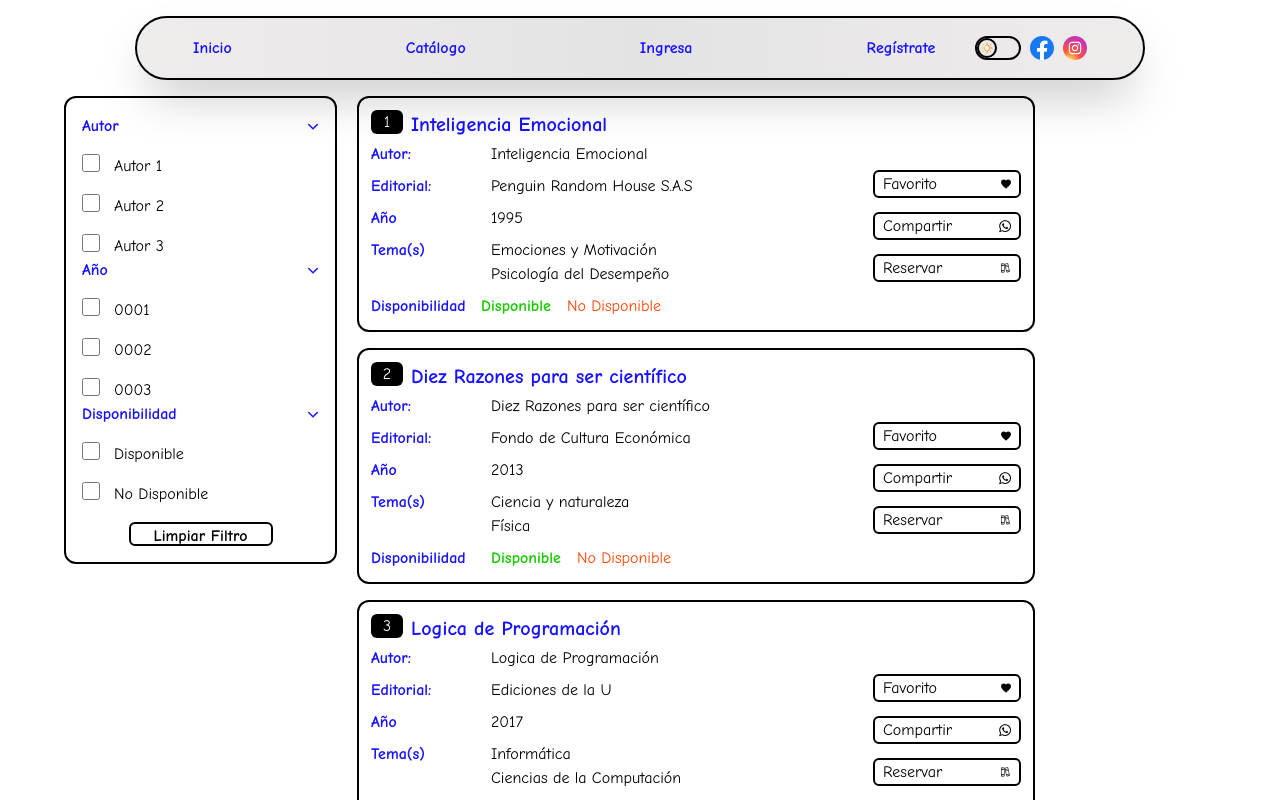
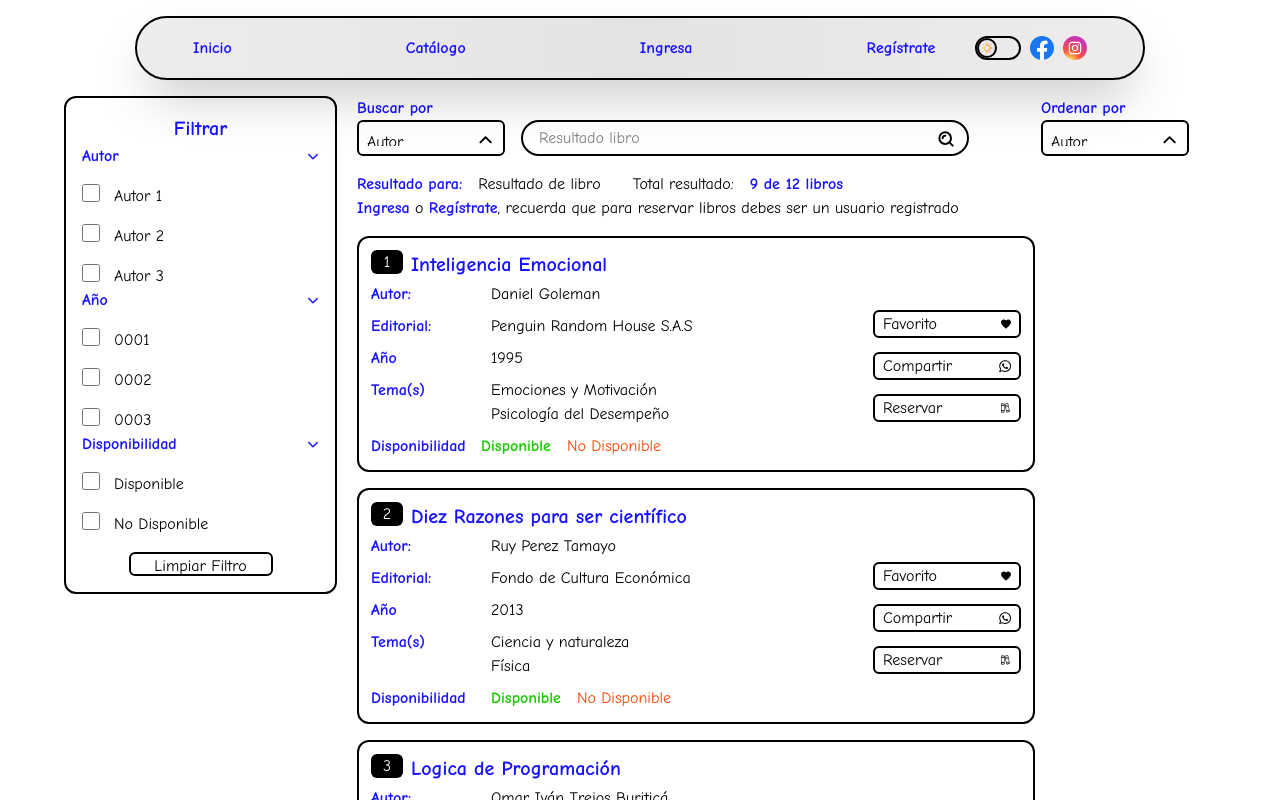
Before and after one commit to juan1988-tech/biblioteams, a React (Vite) app: page /catalogo in a window 1280 px wide. Shown: the top 800 px of the page. Built offline with nearby package versions, Linux system fonts and the light colour scheme.

Commit message:
añadir opciones de busqueda catalogo

```diff
--- a/src/components/FilterCathalog/FilterCathalog.tsx
+++ b/src/components/FilterCathalog/FilterCathalog.tsx
@@ -43,10 +43,11 @@ const FilterCathalog = () => {
   ]
   return (
     <form className="flex flex-col border-2 border-black border-radius rounded-xl p-4 h-auto overflow-y-hidden transition-all duration-1000 ease-in-out">
+      <h1 className="text-center text-tittle-blue text-font-h4-20 font-bold">Filtrar</h1>
       <FilterParameter label="Autor" children={authorParameters}/>
       <FilterParameter label="Año" children={yearParameters}/>
       <FilterParameter label="Disponibilidad" children={availabiityParameters}/>
-      <button className="w-36 h-6 rounded-md border-2 border-black block mt-4 mx-auto font-semibold hover:bg-main-black hover:text-white-font hover:duration-400">Limpiar Filtro</button>
+      <button className="w-36 h-6 rounded-md border-2 border-black block mt-4 mx-auto hover:bg-main-black hover:text-white-font hover:duration-400">Limpiar Filtro</button>
     </form>
   )
 }
--- /dev/null
+++ b/src/components/SelectCathalog/SelectCathalog.tsx
@@ -0,0 +1,17 @@
+import type { SelectCathalogProps } from "./types"
+
+const SelectCathalog:React.FC<SelectCathalogProps> = ({label,selectName,selectClassName}) => {
+  return (
+    <div className={selectClassName}>
+     <label className="text-font-p bold text-tittle-blue font-bold" >{label}</label>
+      <img src="/assets/ep_arrow-black.svg" className="w-4 h-4 absolute top-9 left-30"/>
+       <select name={selectName} className="appearance-none h-9 p-2 border-2 border-main-black rounded-md">
+        <option value="author">Autor</option>
+        <option value="year">Año</option>
+        <option>Disponibilidad</option>
+      </select>
+    </div>
+  )
+}
+
+export default SelectCathalog
--- /dev/null
+++ b/src/components/SelectCathalog/types.ts
@@ -0,0 +1,5 @@
+export type SelectCathalogProps ={
+  label:string,
+  selectName:string,
+  selectClassName:"flex flex-col w-37 relative" | "flex flex-col w-37 relative ml-18"
+}
--- a/src/pages/Cathalog/Cathalog.tsx
+++ b/src/pages/Cathalog/Cathalog.tsx
@@ -2,6 +2,8 @@ import React, { useEffect, useState } from "react"
 import FilterCathalog from "../../components/FilterCathalog/FilterCathalog"
 import type { CathalogBook } from "../../types/cathalog-env";
 import CathalogCard from "../../elements/CathalogCard/CathalogCard";
+import SelectCathalog from "../../components/SelectCathalog/SelectCathalog";
+import { Link, Links } from "react-router-dom";
 
 function onLoadingCathalog<T extends object>(Component: React.ComponentType<T>){
   return(props:T & {loading:boolean})=>{
@@ -28,13 +30,13 @@ const RenderCathalog:React.FC = () =>{
   useEffect(()=>{
     getInformationCathalog()
   },[])
-  console.log(cathalog)
+
     return(
-      <>
+      <section className="mt-4 flex flex-col">
         {cathalog && cathalog.map((book,index)=>(
           <CathalogCard
             title={book.title}
-            author={book.title}
+            author={book.author}
             editorial={book.editorial}
             year={book.year}
             topics={book.topics}
@@ -42,7 +44,7 @@ const RenderCathalog:React.FC = () =>{
             index={index + 1}
           />
         ))}
-      </>
+      </section>
     )
 }
 
@@ -66,7 +68,33 @@ const Cathalog = () => {
             <FilterCathalog/>
         </aside>
         <section className="col-span-9">
-             <RenderCathalogLoading loading={loadingCathalog}/>
+            <article className="flex">
+             <div className="col-span-6 max-w-169.5 grid grid-cols-[148px_1fr]">
+              <SelectCathalog label="Buscar por" selectName="find-book" selectClassName="flex flex-col w-37 relative" />
+              <div className="flex border-2 border-black w-md h-9 mt-6 rounded-full relative px-4 ml-4">
+                <input type="text" className="appearance-none w-full h-full outline-none focus:outline-none" placeholder="Resultado libro"/>
+                <img src="/public/assets/navbar-dark-loop.svg" className="h-5 w-5 absolute left-[93%] top-1.75"/>
+              </div>
+             </div>
+             <SelectCathalog label="Ordenar por" selectName="order-book" selectClassName="flex flex-col w-37 relative ml-18"/>
+            </article>
+            <article className="mt-4">
+              <div className="flex flex-col">
+                <section className="flex">
+                  <div className="inline-flex">
+                    <p className="text-font-p text-tittle-blue font-bold">Resultado para:</p><p className="text-font-p ml-4">Resultado de libro</p>
+                  </div>
+                  <div className="inline-flex ml-8">
+                    <p className="text-font-p">Total resultado:</p><p className="ml-4 text-font-p text-tittle-blue font-bold">9 de 12 libros</p>
+                  </div>
+                </section>
+                <section className="flex">
+                  <p className="text-font-p"><Link className="text-tittle-blue font-bold" to={"/ingresa"}>Ingresa</Link> o <Link to={"/registrate"} className="text-tittle-blue font-bold">Regístrate</Link>, recuerda que para reservar libros debes ser un usuario registrado</p>
+                </section>
+              </div>
+
+            </article>
+            <RenderCathalogLoading loading={loadingCathalog}/>
         </section>
       </div>
     </main>
```
